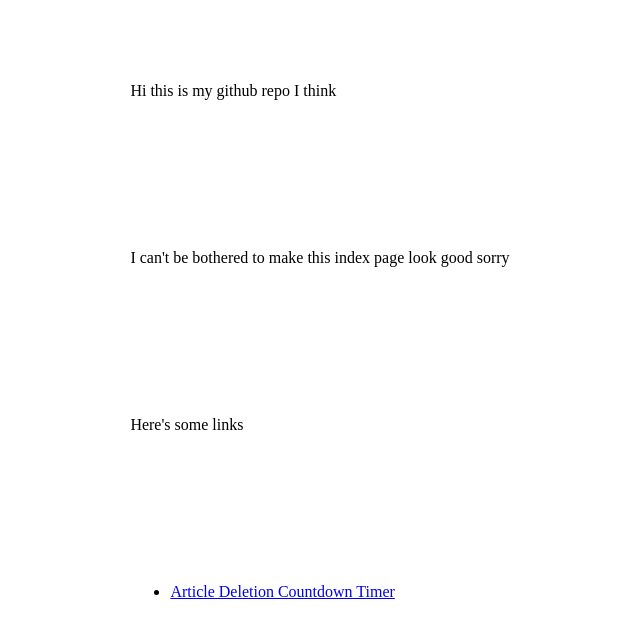
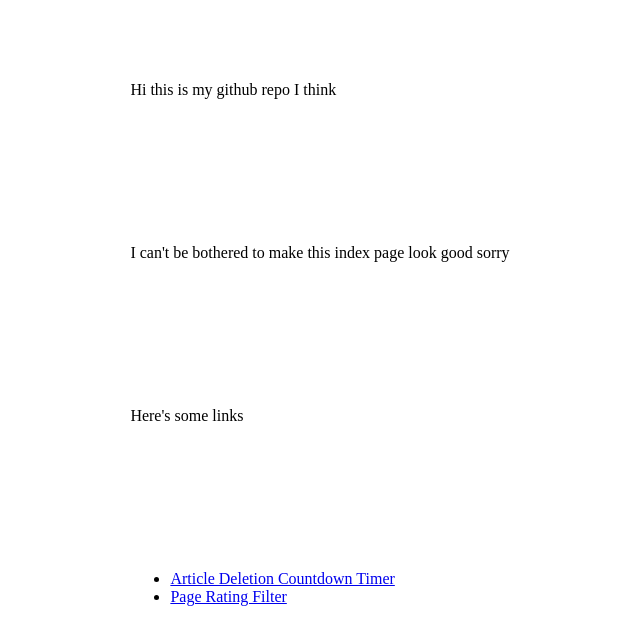
Before and after one commit to OldMan-Jenkins/rpc-countdown, a plain HTML site: page index.html in a window 1280 px wide. Shown: the whole page, without its empty margins (320-960 px from the left). Drawn offline with Linux system fonts and the light colour scheme.

Commit message:
Update index.html

```diff
--- a/index.html
+++ b/index.html
@@ -11,4 +11,5 @@
 <p>Here's some links</p>
 <ul>
 <li><a href="http://oldman-jenkins.github.io/rpc-modules/countdown.html">Article Deletion Countdown Timer</li>
+<li><a href="http://oldman-jenkins.github.io/rpc-modules/rating-filter.html">Page Rating Filter</li>
 </ul>
```
